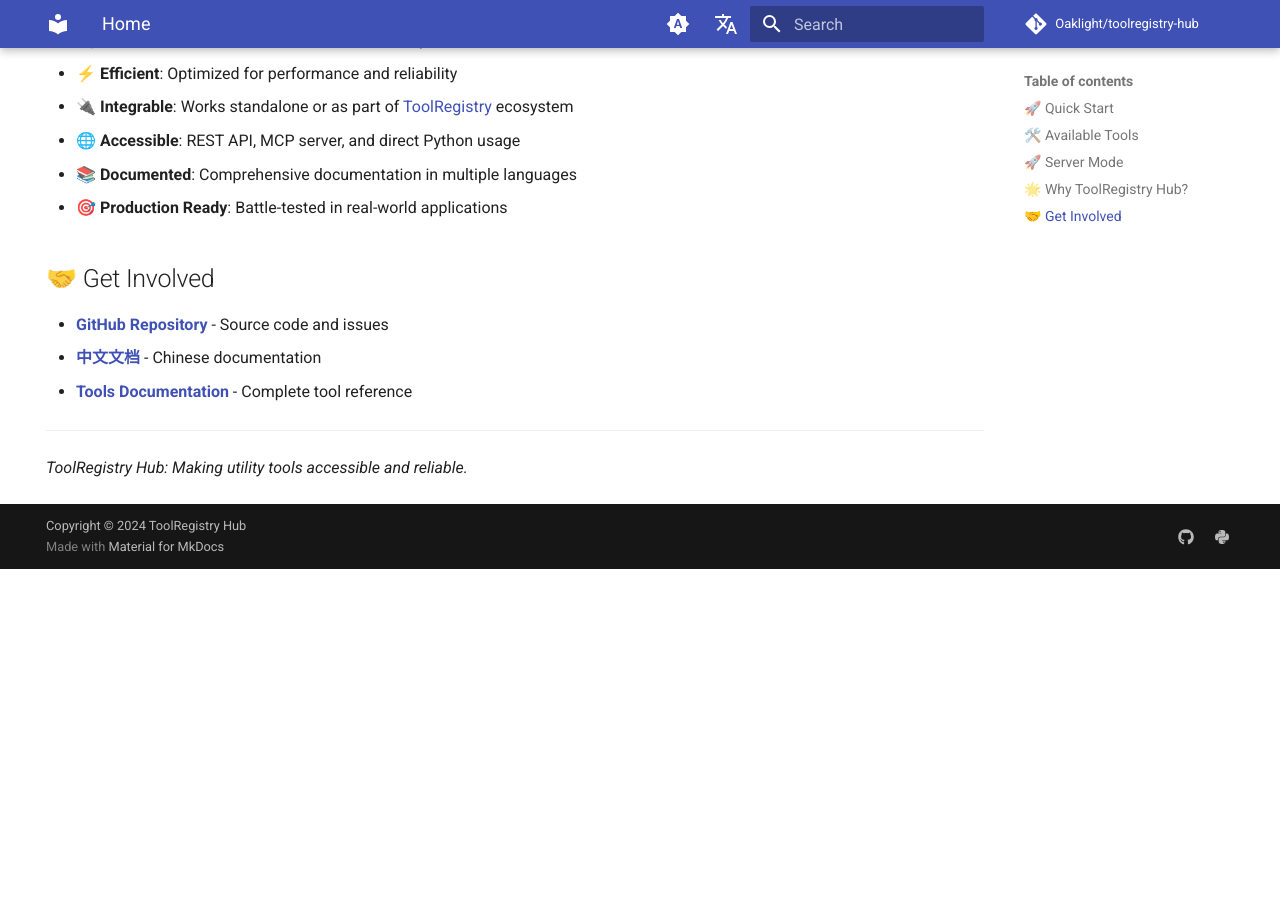
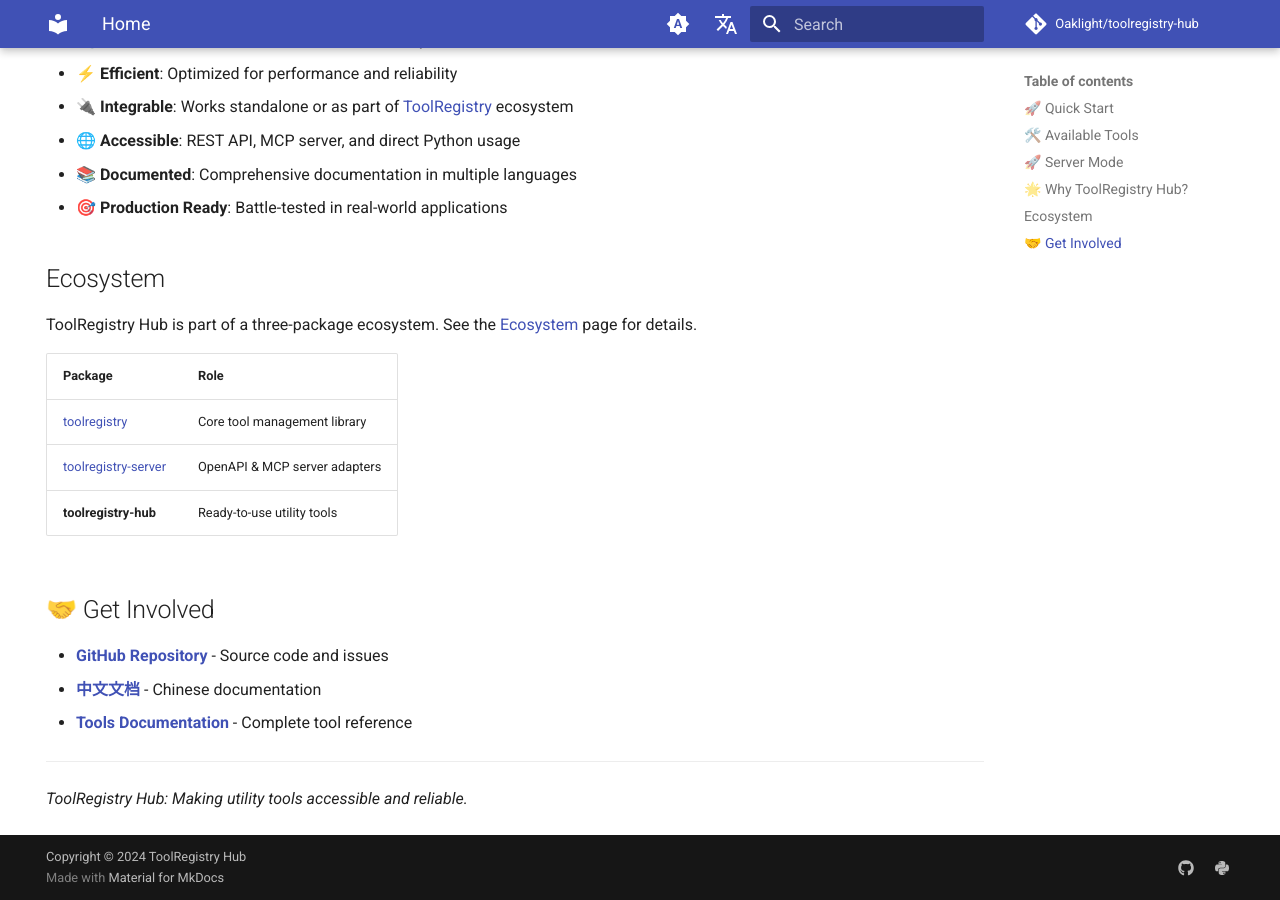
Before and after one commit to Oaklight/toolregistry-hub, an MkDocs documentation site: the page built from docs/index.md, in a window 1280 px wide and 900 px high, scrolled down 1399 px. Built offline with MkDocs 1.6.1 and Material for MkDocs 9.7.7, drawn with Linux system fonts in a browser that asks for light colours; comment, search, counter and statistics services are not loaded; before the commit the page ends 1968 px from its top, so only the background shows below that.

Commit message:
docs(en): add ecosystem page and cross-links
- Create dedicated ecosystem page with package overview, dependency
  diagram, and package details
- Add Ecosystem nav entry and Server cross-link to mkdocs.yml
- Add ecosystem section to index.md

```diff
--- a/docs/index.md
+++ b/docs/index.md
@@ -71,6 +71,16 @@
 - **📚 Documented**: Comprehensive documentation in multiple languages
 - **🎯 Production Ready**: Battle-tested in real-world applications
 
+## Ecosystem
+
+ToolRegistry Hub is part of a three-package ecosystem. See the [Ecosystem](ecosystem.md) page for details.
+
+| Package | Role |
+|---------|------|
+| [toolregistry](https://toolregistry.readthedocs.io/) | Core tool management library |
+| [toolregistry-server](https://toolregistry-server.readthedocs.io/) | OpenAPI & MCP server adapters |
+| **toolregistry-hub** | Ready-to-use utility tools |
+
 ## 🤝 Get Involved
 
 - **[GitHub Repository](https://github.com/Oaklight/toolregistry-hub)** - Source code and issues
--- a/mkdocs.yml
+++ b/mkdocs.yml
@@ -96,8 +96,10 @@
       - Deprecated:
           - Legacy Web Search: tools/websearch/legacy.md
           - Bing Search: tools/websearch/bing.md
+  - Ecosystem: ecosystem.md
   - Changelog: changelog.md
   - ToolRegistry: https://toolregistry.readthedocs.io/
+  - Server: https://toolregistry-server.readthedocs.io/
 
 # Extensions
 markdown_extensions:
```
Also changed, not shown: docs/ecosystem.md (added, +62 -0 lines).
